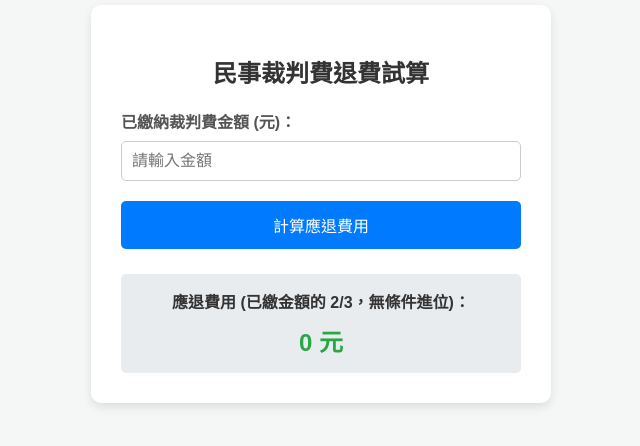
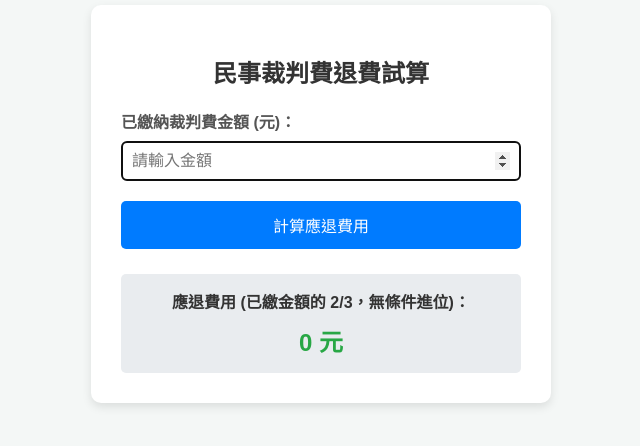
Before and after one commit to tonyusagi537/cfrefundcal, a plain HTML site: page index.html in a window 1280 px wide. Shown: the part 216-662 px from the top of the page, without its empty margins (319-959 px from the left). Drawn offline with Linux system fonts and the light colour scheme.

Commit message:
Update index.html

```diff
--- a/index.html
+++ b/index.html
@@ -85,7 +85,7 @@
 
     <div class="form-group">
         <label for="paidAmount">已繳納裁判費金額 (元)：</label>
-        <input type="number" id="paidAmount" placeholder="請輸入金額" min="0" onkeydown="if(event.key === 'Enter'){ event.preventDefault(); calculateRefund(); }">
+        <input type="number" id="paidAmount" placeholder="請輸入金額" min="0" autofocus onkeydown="if(event.key === 'Enter'){ event.preventDefault(); calculateRefund(); }">
     </div>
 
     <button onclick="calculateRefund()">計算應退費用</button>
```
